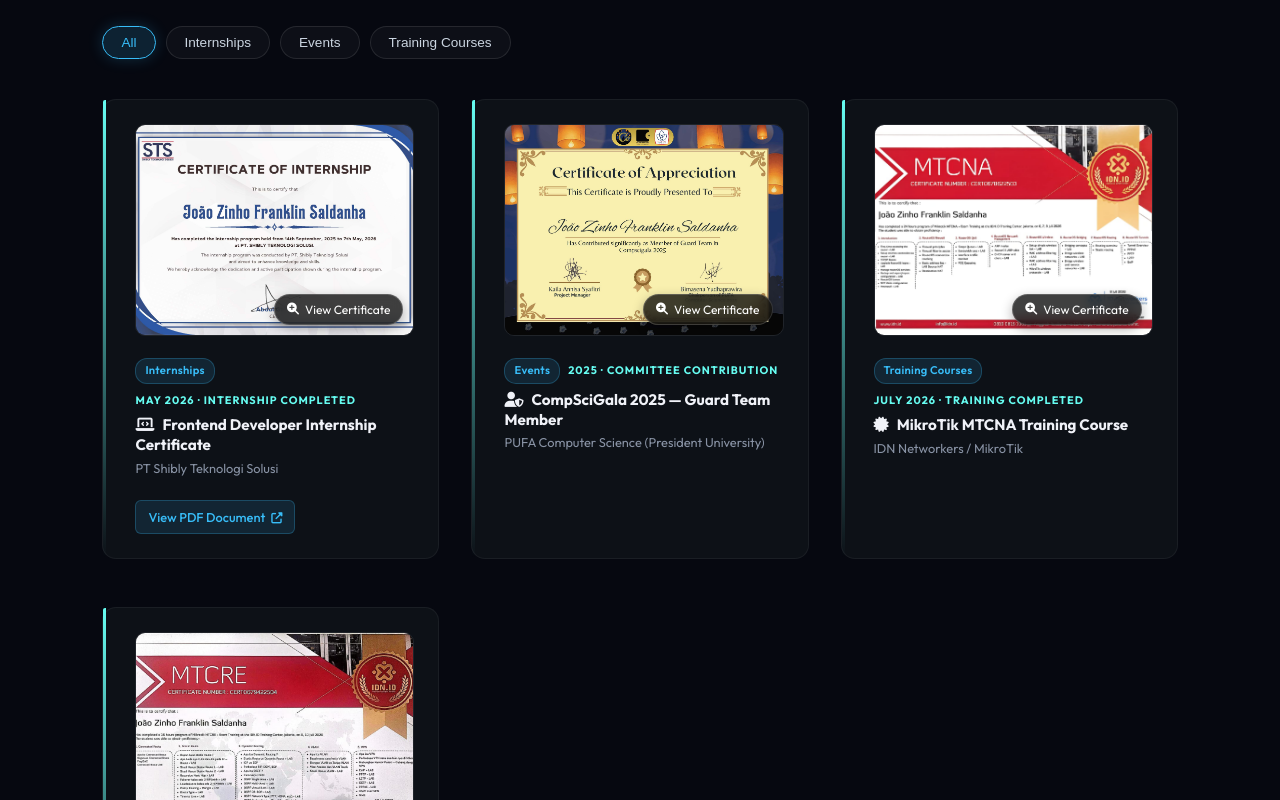
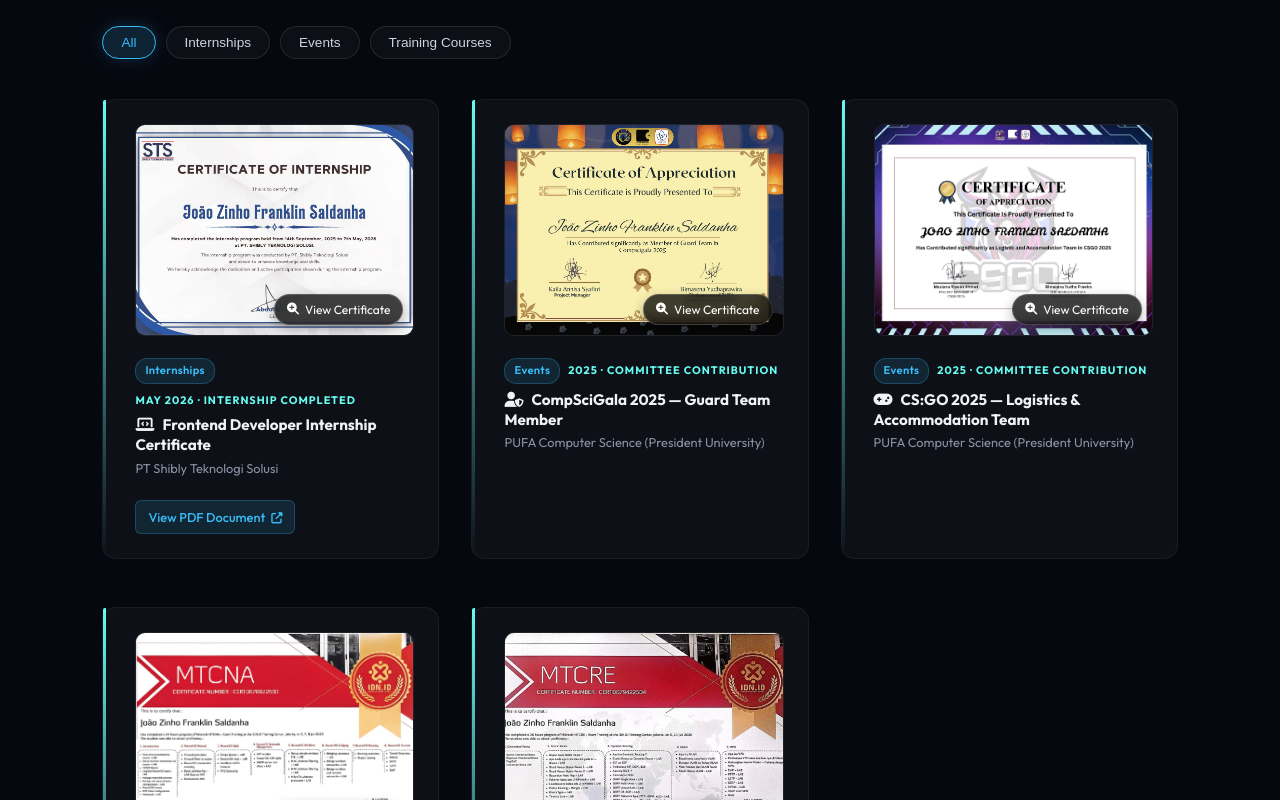
Before and after one commit to JSaldanha01/JSaldanha, a React (Vite) app: page / in a window 1280 px wide. Shown: the part 5380-6180 px from the top of the page. Built offline with nearby package versions, Linux system fonts and the light colour scheme.

Commit message:
add CSGO certificate

```diff
--- a/src/data.js
+++ b/src/data.js
@@ -203,6 +203,15 @@
       image: "/certificates/Certificate%20Compsigala2025.jpg",
     },
     {
+      title: "CS:GO 2025 — Logistics & Accommodation Team",
+      issuer: "PUFA Computer Science (President University)",
+      date: "2025",
+      status: "Committee Contribution",
+      category: "Events",
+      icon: "fas fa-gamepad",
+      image: "/certificates/Certificate%20CSGO%20Guard.jpeg",
+    },
+    {
       title: "MikroTik MTCNA Training Course",
       issuer: "IDN Networkers / MikroTik",
       date: "July 2026",
```
Also changed, not shown: public/certificates/Certificate CSGO Guard.jpeg (added).
